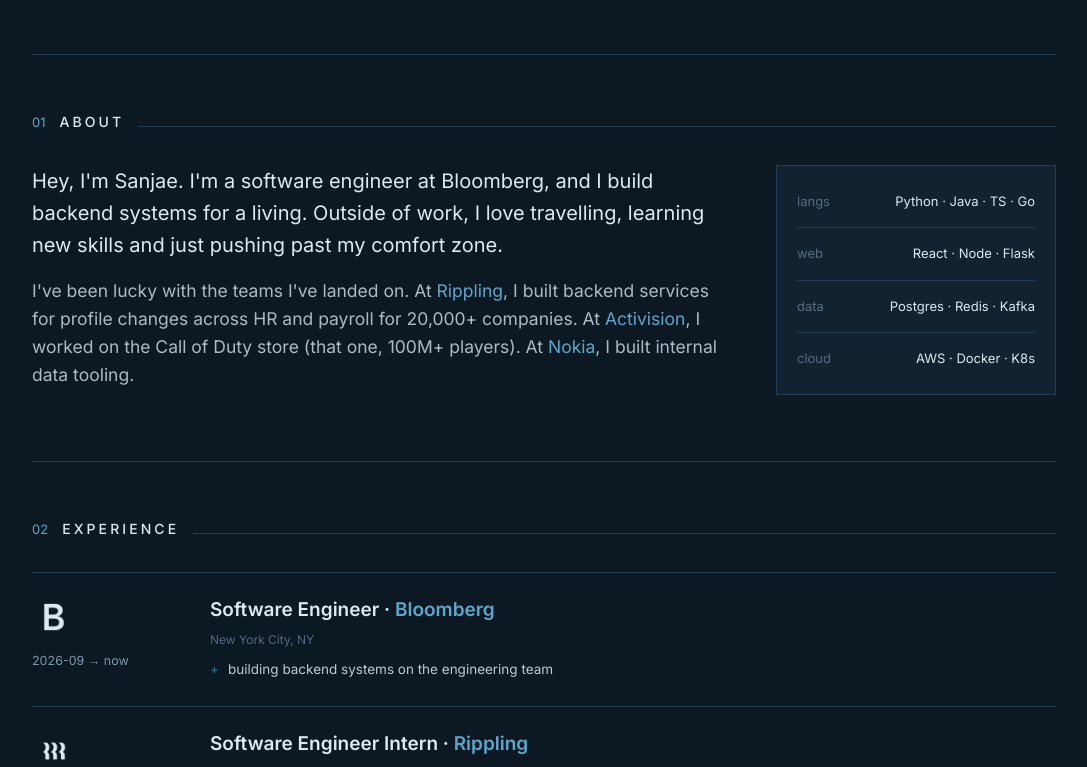
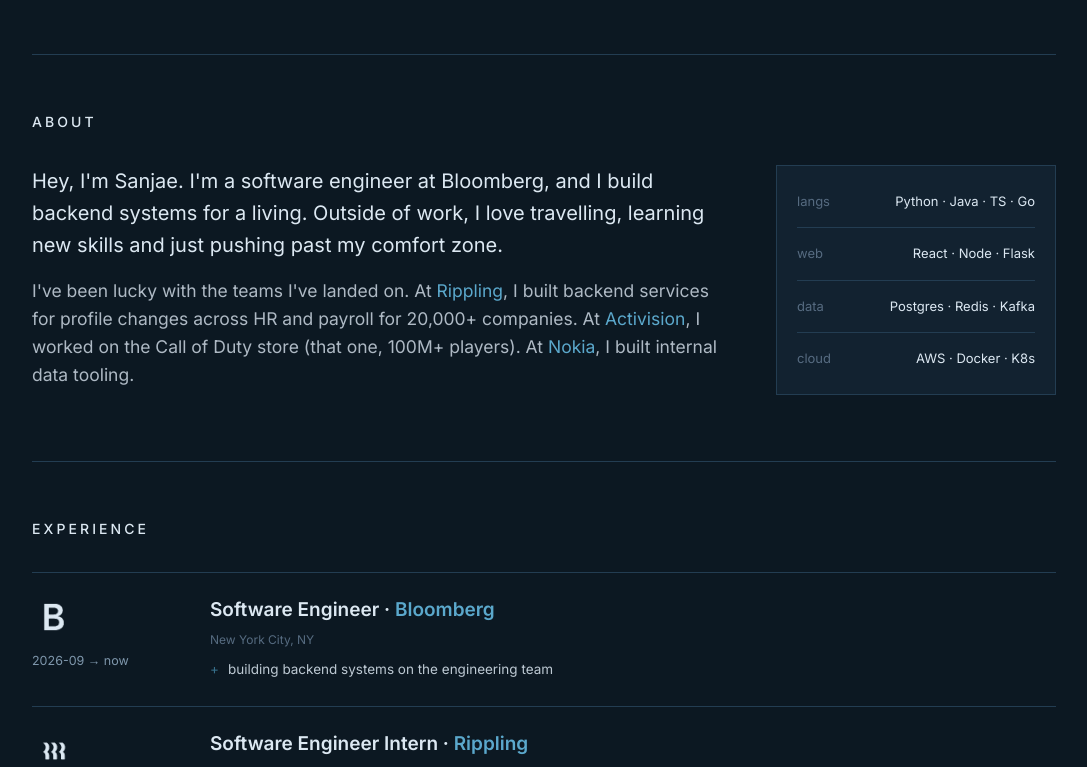
Before and after one commit to sanjaesuresh/sanjaesuresh.com, a Next.js app: page / in a window 1280 px wide. Shown: the part 467-1234 px from the top of the page, without its empty margins (96-1183 px from the left). Built offline with nearby package versions, Linux system fonts and the light colour scheme.

Commit message:
Simplify section heads: drop index numbers and rules, remove experience row hover

```diff
--- a/src/app/globals.css
+++ b/src/app/globals.css
@@ -199,15 +199,6 @@
   background: var(--accent-dim);
   border-color: var(--accent-dim);
   color: var(--ink);
-}
-
-/* Experience log row hover */
-.log-entry {
-  transition: background 0.15s;
-}
-
-.log-entry:hover {
-  background: var(--ink-2);
 }
 
 /* Project link hover */
--- a/src/components/AboutSection.tsx
+++ b/src/components/AboutSection.tsx
@@ -7,7 +7,7 @@
       className="border-b py-[56px]"
       style={{ borderColor: "var(--rule)" }}
     >
-      <SectionHead index="01" title="about" />
+      <SectionHead title="about" />
       <div
         className="about-grid grid gap-[48px] items-start"
         style={{ gridTemplateColumns: "1fr 280px" }}
--- a/src/components/AtlasSection.tsx
+++ b/src/components/AtlasSection.tsx
@@ -20,7 +20,7 @@
       className="border-b py-[56px]"
       style={{ borderColor: "var(--rule)" }}
     >
-      <SectionHead index="04" title="atlas" />
+      <SectionHead title="atlas" />
 
       <div
         className="relative border"
--- a/src/components/ContactSection.tsx
+++ b/src/components/ContactSection.tsx
@@ -7,7 +7,7 @@
       className="border-b py-[56px]"
       style={{ borderColor: "var(--rule)" }}
     >
-      <SectionHead index="06" title="contact" />
+      <SectionHead title="contact" />
 
       <div
         className="border p-[28px] text-[15px] leading-[2.1]"
--- a/src/components/ExperienceSection.tsx
+++ b/src/components/ExperienceSection.tsx
@@ -23,7 +23,7 @@
       className="border-b py-[56px]"
       style={{ borderColor: "var(--rule)" }}
     >
-      <SectionHead index="02" title="experience" />
+      <SectionHead title="experience" />
       <div>
         {experience.map((role) => (
           <div
--- a/src/components/PhotographySection.tsx
+++ b/src/components/PhotographySection.tsx
@@ -45,7 +45,7 @@
       className="border-b py-[56px]"
       style={{ borderColor: "var(--rule)" }}
     >
-      <SectionHead index="05" title="frames" />
+      <SectionHead title="frames" />
 
       {photos.length === 0 ? (
         <div
--- a/src/components/ProjectsSection.tsx
+++ b/src/components/ProjectsSection.tsx
@@ -8,7 +8,7 @@
       className="border-b py-[56px]"
       style={{ borderColor: "var(--rule)" }}
     >
-      <SectionHead index="03" title="projects" />
+      <SectionHead title="projects" />
 
       {/* newest first: source list is chronological, so reverse for display */}
       {[...projects].reverse().map((proj, i) => (
--- a/src/components/SectionHead.tsx
+++ b/src/components/SectionHead.tsx
@@ -1,25 +1,16 @@
 interface SectionHeadProps {
-  index: string;
   title: string;
 }
 
-export default function SectionHead({ index, title }: SectionHeadProps) {
+export default function SectionHead({ title }: SectionHeadProps) {
   return (
-    <div className="mb-8 flex items-baseline gap-[14px]">
-      <span className="text-[13px]" style={{ color: "var(--accent)" }}>
-        {index}
-      </span>
+    <div className="mb-8">
       <h2
         className="text-[14px] font-medium uppercase tracking-[.22em]"
         style={{ color: "var(--paper)" }}
       >
         {title}
       </h2>
-      <span
-        className="h-px flex-1"
-        style={{ background: "var(--rule)" }}
-        aria-hidden="true"
-      />
     </div>
   );
 }
```
